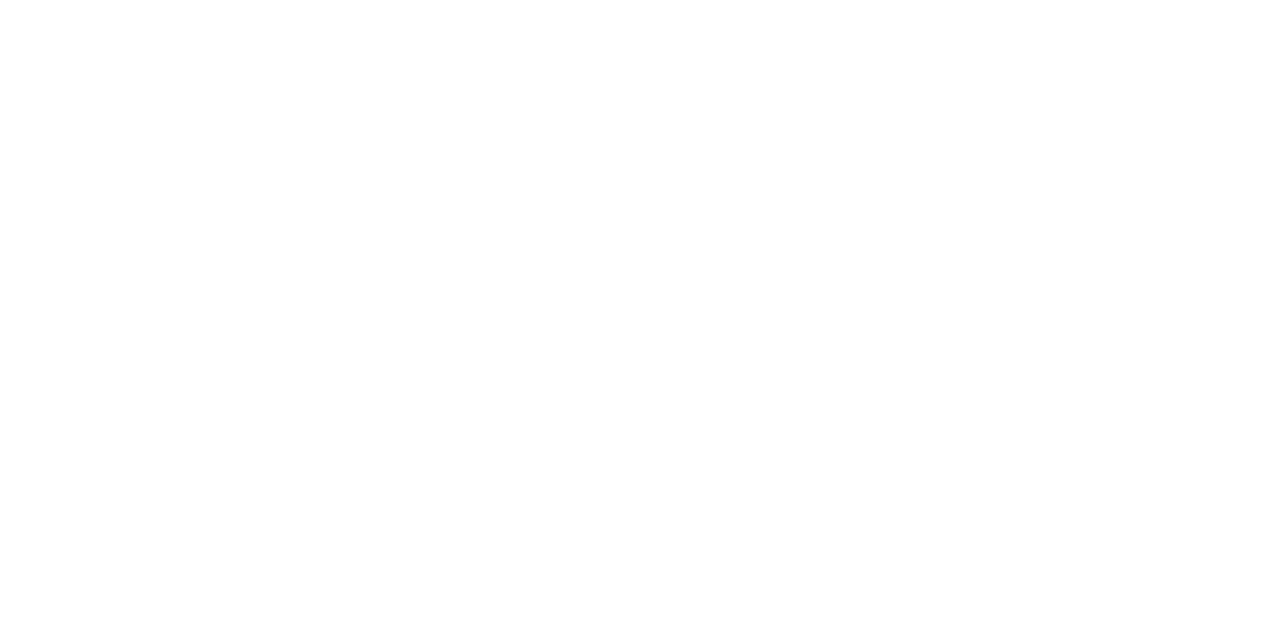
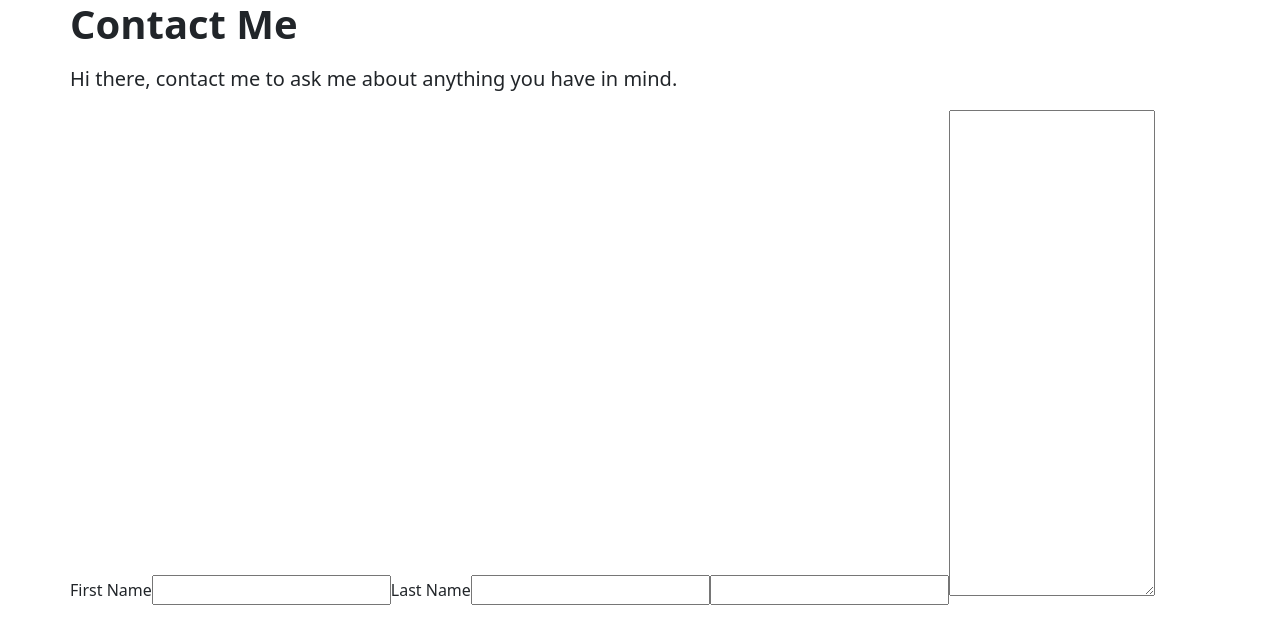
Before and after one commit to Izrael707/mylinktreepage, a React (Create React App) app: page /contact in a window 1280 px wide. Shown: the top 644 px of the page. Built offline with nearby package versions, Linux system fonts and the light colour scheme.

Commit message:
feat: adding contact form to contact page

```diff
--- a/src/Contact.js
+++ b/src/Contact.js
@@ -1,7 +1,11 @@
+import ContactForm from "./components/ContactForm";
+
 const Contact = () => {
   return (
-    <div>
-
+    <div container-md>
+      <p className="display-6 fw-semibold">Contact Me</p>
+      <p className="lead fw-normal">Hi there, contact me to ask me about anything you have in mind.</p>
+      <ContactForm />
     </div>
   )
 }
--- /dev/null
+++ b/src/components/ContactForm.js
@@ -0,0 +1,14 @@
+export default function ContactForm() {
+  return (
+    <div>
+      <label for="first_name">First Name</label>
+      <input className="" id="first_name" type="text" />
+      <label for="last_name">Last Name</label>
+      <input className="" id="last_name" type="text" />
+      <label for="email"></label>
+      <input className="" id="email" type="email" />
+      <label for="message"></label>
+      <textarea rows="20" cols="20" id="message" className=""></textarea>
+    </div>
+  )
+}
```
